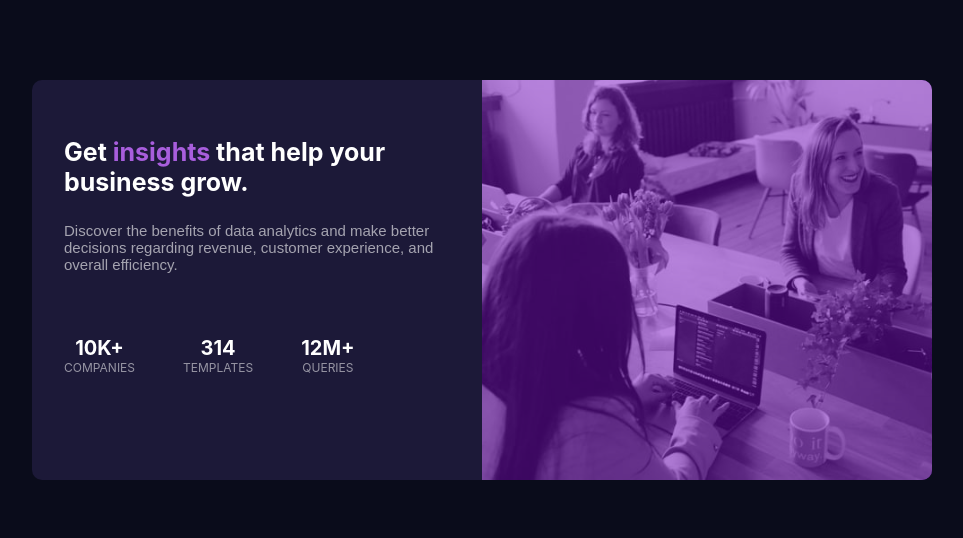
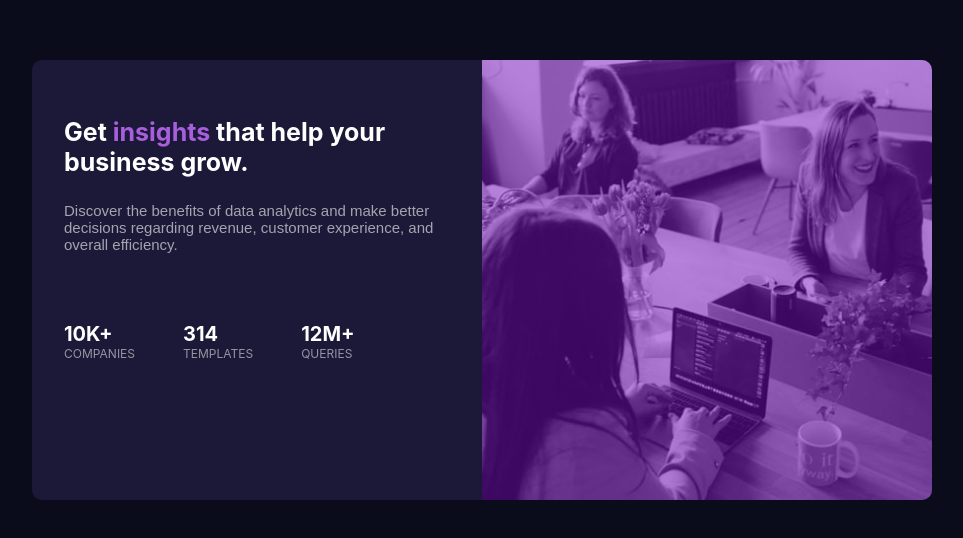
Before and after one commit to Jatinkapoor147/stats-page, a plain HTML site: page index.html in a window 1280 px wide. Shown: the part 120-658 px from the top of the page, without its empty margins (158-1121 px from the left). Drawn offline with Linux system fonts and the light colour scheme; a web font is replaced by a local one.

Commit message:
Update style.css

```diff
--- a/style.css
+++ b/style.css
@@ -79,11 +79,10 @@ body {
     width: 100%;
     height: 45%;
     padding-top: .7em;
-    padding: 0 .5em;
 }
 
 .numbers>ul>div {
-    text-align: center;
+
     padding-bottom: 1em;
 }
 
@@ -138,7 +137,7 @@ li {
 
 @media (min-width:600px) {
     .wraper {
-        height: 50vh;
+        height: 55vh;
         flex-direction: row;
     }
 
```
